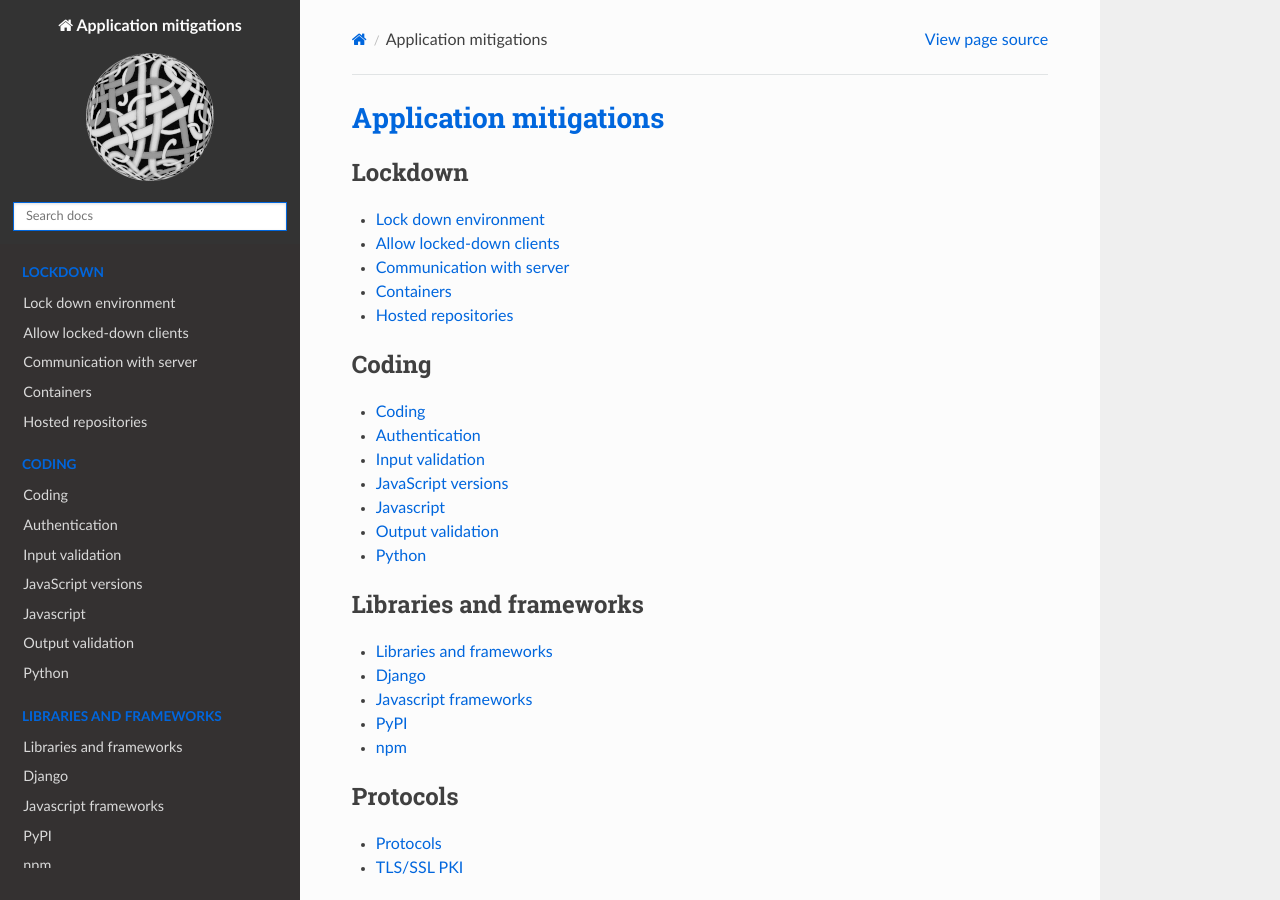
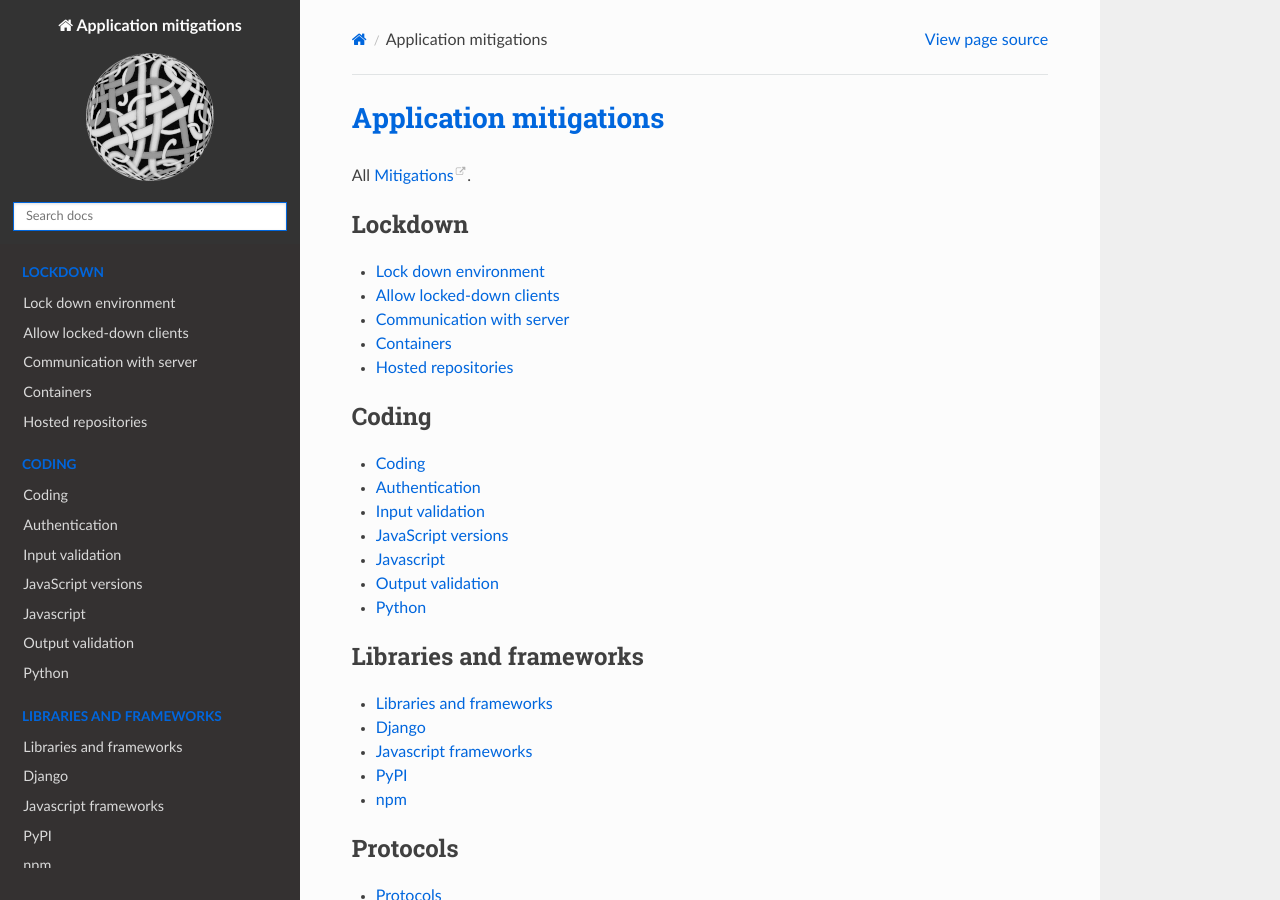
Before and after one commit to tymyrddin/blue-app, a Sphinx documentation site: the page built from source/index.rst, in a window 1280 px wide and 900 px high. Built offline with Sphinx 7.4.7 and the Read the Docs theme 2.0.0, drawn with Linux system fonts in a browser that asks for light colours.

Commit message:
Link back to main

```diff
--- /dev/null
+++ b/source/_templates/layout.html
@@ -0,0 +1,5 @@
+{% extends '!layout.html' %}
+
+{% block footer %}
+        <a href="https://tymyrddin.space">Ty Myrddin</a> 2022
+{% endblock %}
--- a/source/index.rst
+++ b/source/index.rst
@@ -5,6 +5,10 @@
 
 Application mitigations
 ===================================================
+
+All `Mitigations`_.
+
+.. _Mitigations: https://tymyrddin.github.io/mitigations/
 
 .. toctree::
    :glob:
```
